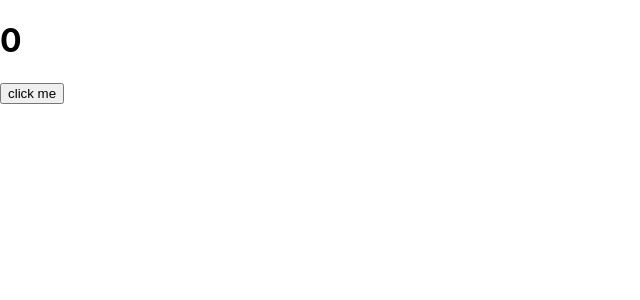
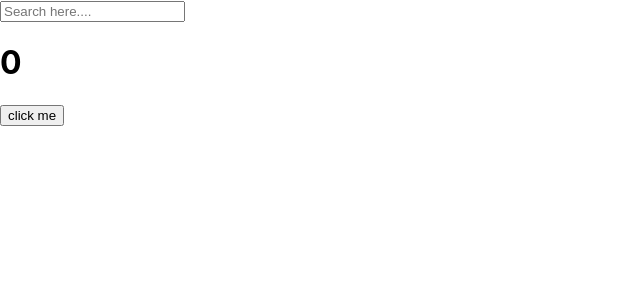
Before and after one commit to BaejiGongju/react-basic-movie, a React (Create React App) app: page / in a window 1280 px wide. Shown: the top 300 px of the page, without its empty margins (0-640 px from the left). Built offline with nearby package versions, Linux system fonts and the light colour scheme.

Commit message:
useEffect - Deps

```diff
--- a/src/App.js
+++ b/src/App.js
@@ -2,16 +2,35 @@ import { useState, useEffect } from 'react';
 
 function App() {
   const [counter, setValue] = useState(0);
+  const [keyword, setKeyword] = useState('');
+
   const onClick = () => setValue((prev) => prev + 1);
+  const onChange = (e) => setKeyword(e.target.value);
 
   console.log('i run all the time');
 
   useEffect(() => {
-    console.log('CALL THE API....');
+    console.log('i run only once');
   }, []);
+
+  // Deps
+  useEffect(() => {
+    console.log("i run when 'keyword' changes");
+  }, [keyword]);
+
+  // Deps
+  useEffect(() => {
+    console.log("i run when 'counter' changes");
+  }, [counter]);
 
   return (
     <div>
+      <input
+        value={keyword}
+        onChange={onChange}
+        type='text'
+        placeholder='Search here....'
+      />
       <h1>{counter}</h1>
       <button onClick={onClick}>click me</button>
     </div>
```
